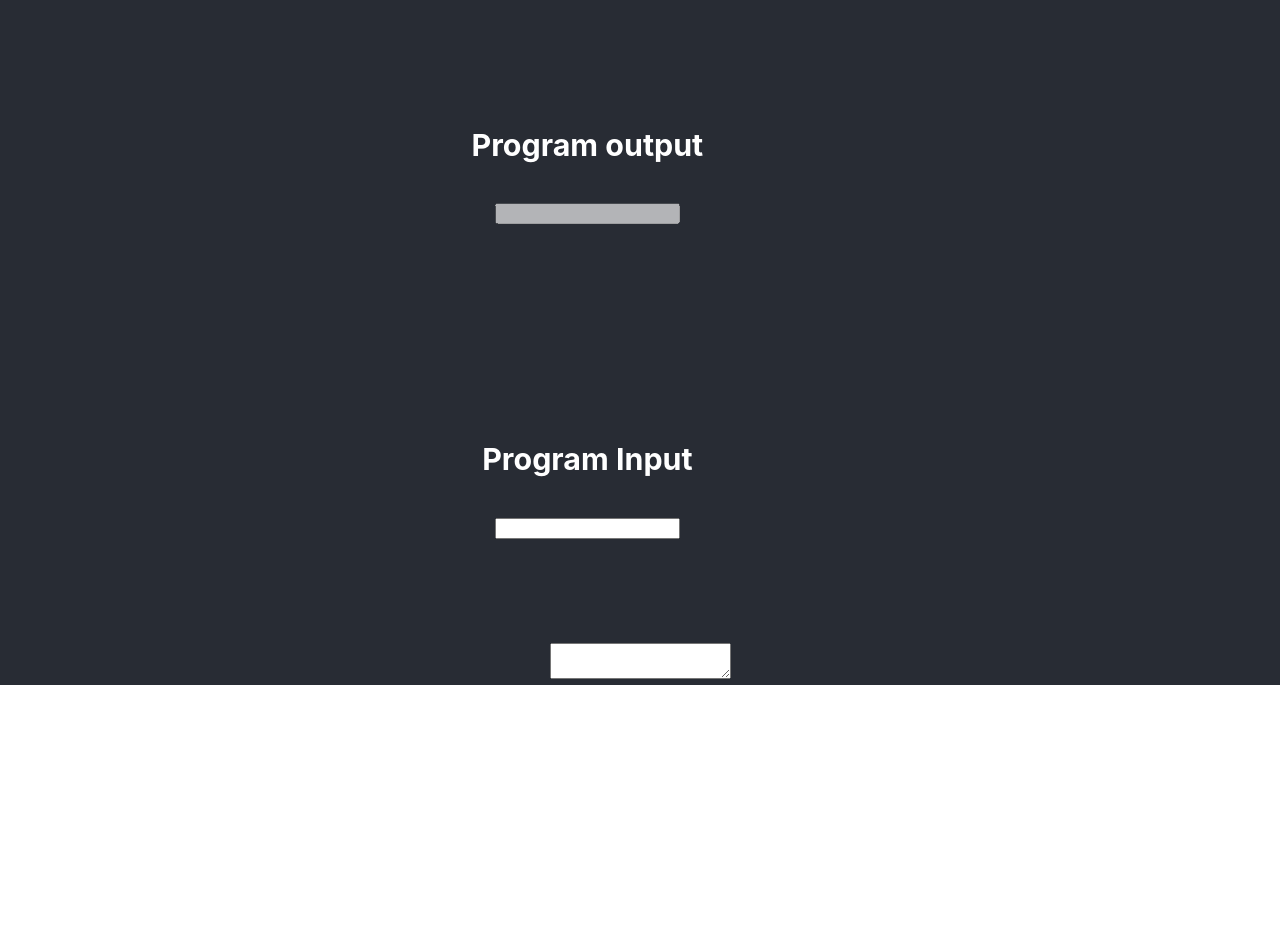
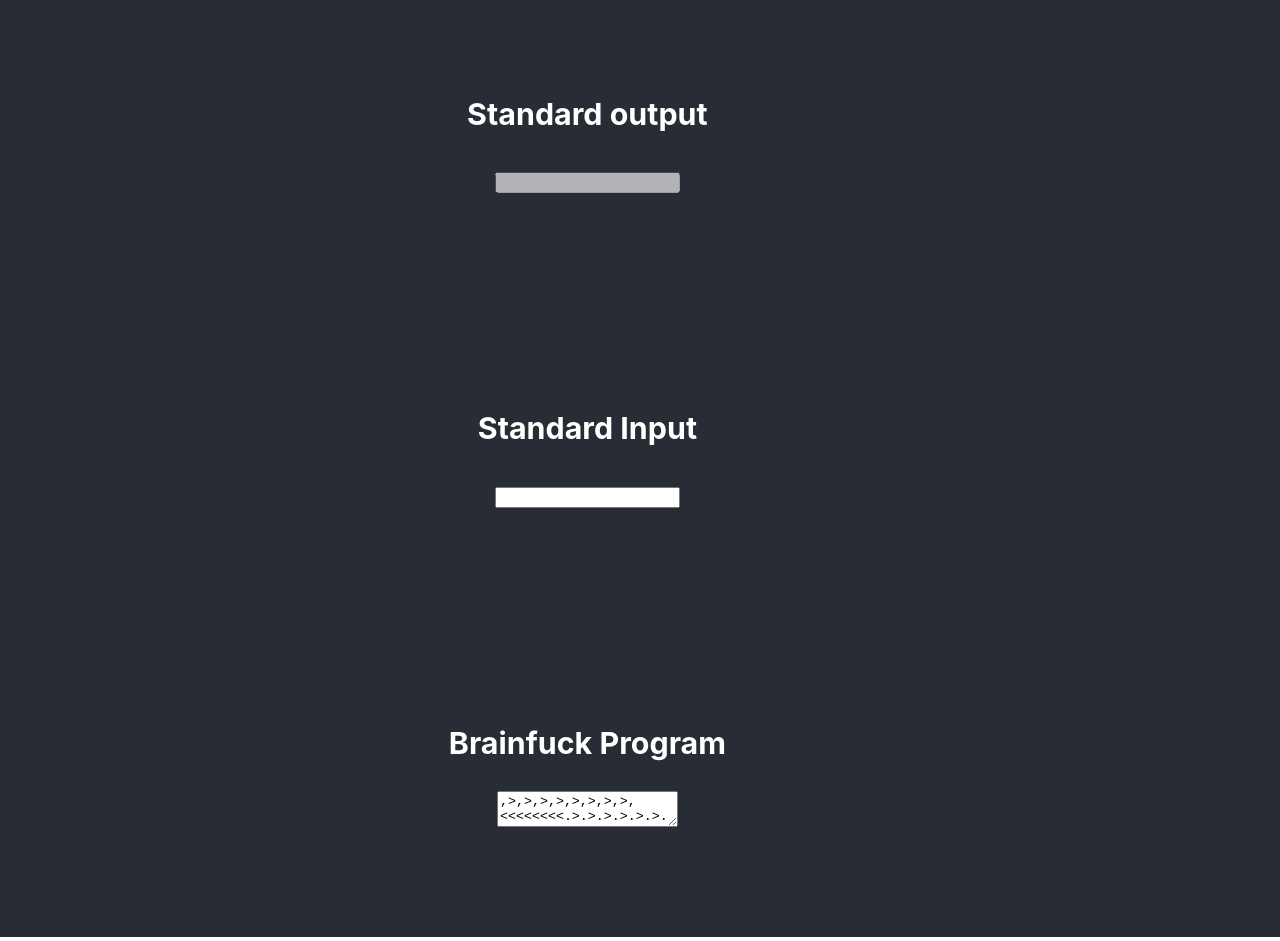
Before and after one commit to OmegaPointZero/BFDebug, a React (Create React App) app: page / in a window 1280 px wide. Shown: the part 1242-2183 px from the top of the page. Before the commit the page ends 1931 px from the top, so only its background shows below. Built offline with nearby package versions, Linux system fonts and the light colour scheme.

Commit message:
User can input their own BF program instead of having only access to the hardcoded one. Hardcoded one is still there, it loads first, but the user can opt to erase/modify it.

```diff
--- a/src/App.js
+++ b/src/App.js
@@ -7,7 +7,7 @@ function App() {
     <div className="App noOverflow">
         <header className="App-header">
         <h1>
-          The <code>BrainFuck</code> Debugger - version 0.9.1
+          The <code>BrainFuck</code> Debugger - version 0.9.2
         </h1>
         <h3>Debugger features</h3>
         <p>
--- a/src/debugger.js
+++ b/src/debugger.js
@@ -20,10 +20,15 @@ class Debugger extends Component {
             output: "",
             input: ""
         }
-        this.handleChange = this.handleChange.bind(this);
+        this.handleInputChange = this.handleInputChange.bind(this);
+        this.handleProgramChange = this.handleProgramChange.bind(this);
     }
 
-    handleChange(event){
+    handleInputChange(event){
+        this.setState({input: event.target.value});
+    }
+
+    handleProgramChange(event){
         this.setState({input: event.target.value});
     }
 
@@ -184,25 +189,23 @@ class Debugger extends Component {
         return (<div className="debuggerDisplay">
 
             <DebugInfo eip={this.state.eip} dp={this.state.dp} runningStatus={this.state.running} errorMessage={this.state.error} error={this.state.error} execNum={this.state.execNum} breakpoint={this.state.breakpoint}/>
-
-            <TapeDisplay tape={this.state.tape} order={this.state.debugging_memory} dp={this.state.dp} />
-            Pending input: {this.state.input}
             <div className="debugOptions">
                 <button id="run" onClick={() => {this.start_debugger()}}>Run</button>&nbsp;
                 <button id="continue" onClick={() => {this.continue_from_breakpoint()}}>Continue</button>
             </div>
+            <TapeDisplay tape={this.state.tape} order={this.state.debugging_memory} dp={this.state.dp} />
             <div className="inline">
                 <div className="inputContainer">
                     <Output output={this.state.output} />
                     <div className="inputFieldContainer">
-                        <h3>Program Input</h3>
-                        <input onChange={this.handleChange} />
+                        <h3>Standard Input</h3>
+                        <input onChange={this.handleInputChange} />
+                    </div>
+                    <div className="inputFieldContainer">
+                        <h3>Brainfuck Program</h3>
+                        <textarea id="programInput" type="text" value={this.state.program} onChange={this.handleProgramChange} />
                     </div>
                 </div>
-            </div>
-
-            <div>
-                <textarea id="programInput" type="text" value={this.state.value} onChange={this.handleChange} />
             </div>
         </div>
         )
--- a/src/index.css
+++ b/src/index.css
@@ -71,6 +71,7 @@ ul{
     padding: 5px;
 }
 
+/*This one*/
 .inputFieldContainer{
     min-width: 45%;
     max-width: 81%;
--- a/src/output.js
+++ b/src/output.js
@@ -8,7 +8,7 @@ class Output extends Component {
 
         return(
             <div className="inputFieldContainer">
-                <h3>Program output</h3>
+                <h3>Standard output</h3>
                 <input disabled="disabled" value={this.props.output}></input>
             </div>
         )
```
